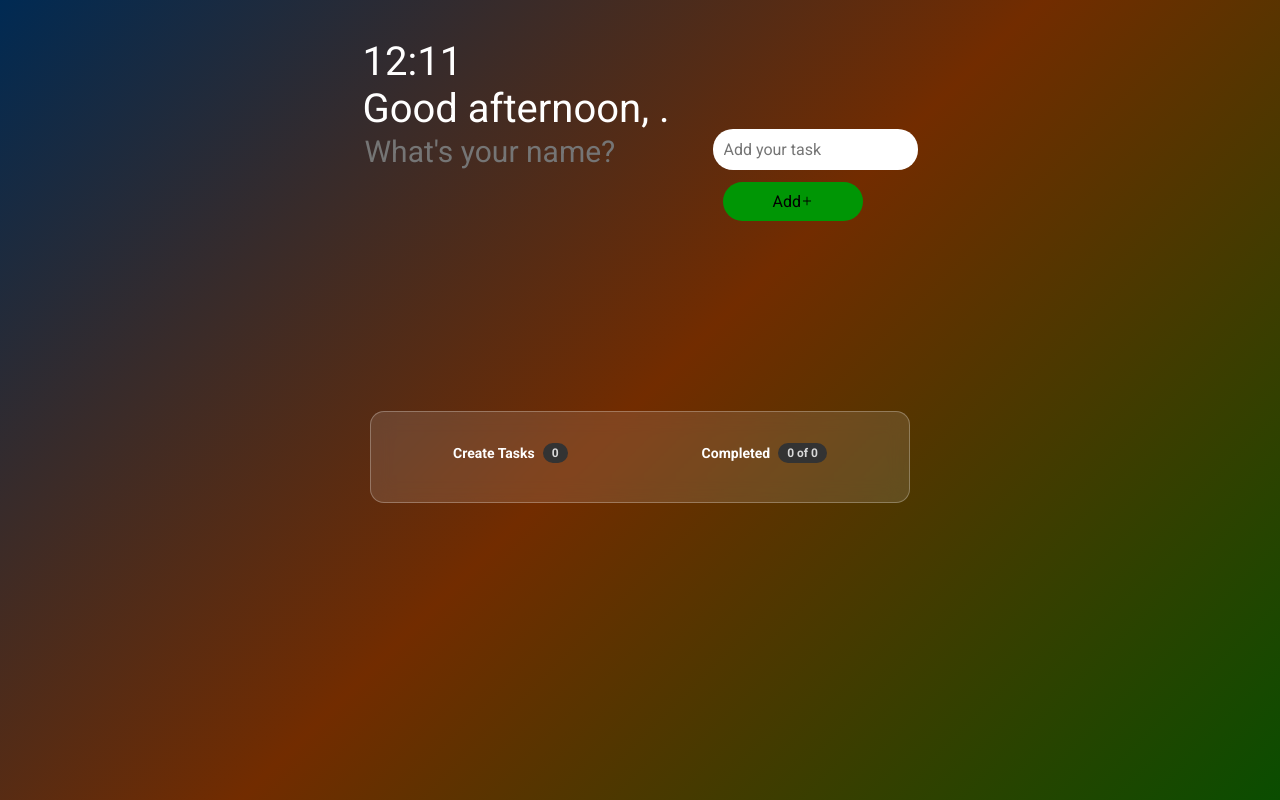
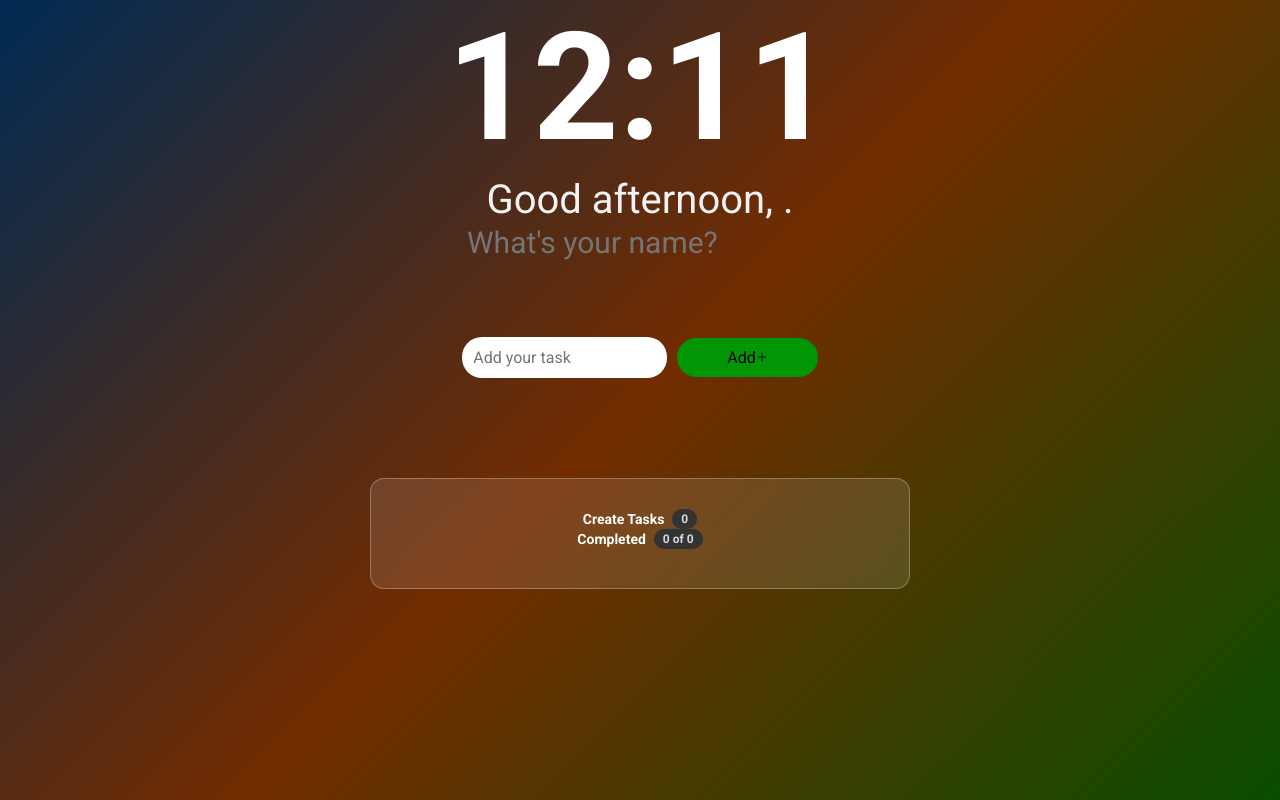
Before and after one commit to blkjacobinsjr/To-Do-List-V2, a React (Vite) app: page / in a window 1280 px wide. Built offline with nearby package versions, Linux system fonts and the light colour scheme.

Commit message:
fixed some css in header

```diff
--- a/src/App.jsx
+++ b/src/App.jsx
@@ -4,22 +4,45 @@ import { useState, useEffect } from "react"
 //import different components created
 
 const LOCAL_STORAGE_KEY = "todo:savedTasks"
+const LOCAL_STORAGE_NAME_KEY = "todo:savedName";
 
 function App() {
   //initialize state for task list and create a new uuid using the crypto library to generate unique ids
   const [tasks, setTasks] = useState([]);
 
-  function loadSavedTasks() {
-    const saved = localStorage.getItem(LOCAL_STORAGE_KEY);
-    console.log(saved);
-    if(saved) {
-      setTasks(JSON.parse(saved));
-    }
+function loadSavedTasks() {
+  const savedTasks = localStorage.getItem(LOCAL_STORAGE_KEY);
+  const savedName = localStorage.getItem(LOCAL_STORAGE_NAME_KEY);
+  if(savedTasks) {
+    setTasks(JSON.parse(savedTasks));
   }
+  if(savedName) {
+    setName(savedName);
+  }
+}
+
+function handleNameBlur(event) {
+  saveName(event.target.value);
+}
+
+function handleNameKeyDown(event) {
+  if (event.key === 'Enter') {
+    saveName(event.target.value);
+  }
+}
+
+
+
 
   useEffect(() => {
-  loadSavedTasks
+  loadSavedTasks()
 }, [])
+
+const [name, setName] = useState("");
+function saveName(newName) {
+  setName(newName);
+  localStorage.setItem(LOCAL_STORAGE_NAME_KEY, newName);
+}
 
   function setTasksAndSave(newTasks) {
     setTasks(newTasks);
@@ -37,8 +60,6 @@ function App() {
     ]);
   }
 
-
-
   function deleteTaskById(taskId) {
     const newTasks = tasks.filter(task => task.id !== taskId);
     setTasksAndSave(newTasks);
@@ -54,11 +75,12 @@ function App() {
     }
     return task;
   });
-  setTasks(newTasks);
+  setTasksAndSave(newTasks);
 }
   return (
     <>
-    <Header onAddTask={addTask} />
+
+    <Header onAddTask={addTask} onSaveName={saveName} />
     <Tasks
     tasks={tasks}
     onDelete={deleteTaskById}
--- a/src/components/Header/header.module.css
+++ b/src/components/Header/header.module.css
@@ -1,15 +1,8 @@
 Header {
     display: flex;
+    flex-direction: column; /* Add this line to stack elements vertically */
     align-items: center;
-    color: #ffffff;
+    justify-content: center; /* Add this line to center elements vertically */
     font-size: 40px;
     flex-wrap: wrap;
-    justify-content:center;
-    margin-bottom: 24px;
-    padding-top: 3%;
 }
-
-time {
-    color: #ffffff;
-    font-size: 150px;
-}
--- a/src/components/Header/index.jsx
+++ b/src/components/Header/index.jsx
@@ -3,17 +3,14 @@
 // useEffect: React hook for performing side effects in functional components.
 import React, { useState, useEffect } from 'react';
 
-// Importing an SVG logo from the assets directory.
-
-
-// import react fonts
+// Import react fonts
 import { AiOutlinePlus } from 'react-icons/ai';
 
 // Importing CSS module styles.
 import styles from './header.module.css';
 
 // Defining a functional component named GreetingComponent.
-const GreetingComponent = () => {
+const GreetingComponent = ({ onSaveName }) => {
   // Initializing state variables with initial value as empty strings.
   const [greeting, setGreeting] = useState('');
   const [time, setTime] = useState('');
@@ -44,42 +41,44 @@ const GreetingComponent = () => {
   }
 
   // useEffect to call getTimeGreeting function every minute and upon component mount.
-  // It also clears the interval upon component unmount.
   useEffect(() => {
     getTimeGreeting(name);
     const intervalId = setInterval(() => getTimeGreeting(name), 60000);
 
     return () => clearInterval(intervalId); // Cleanup function to clear interval.
-  }, [name]); // Dependency array. Effect runs when 'name' changes.
+  }, [name]); // Effect runs when 'name' changes.
 
   // Render greeting, time, and name input field.
   return (
-    <div>
-      <div id="#time">{time}</div>
+    <>
+      <div id="time">{time}</div>
       <div id="greeting">{greeting}</div>
       <input
         type="text"
         id="name-input"
         placeholder="What's your name?"
         value={name}
-        onChange={(event) => setName(event.target.value)} // Update 'name' state when input changes.
+        onChange={(event) => {
+          setName(event.target.value);
+          onSaveName(event.target.value);
+        }}
         onKeyDown={(event) => {
-          // If Enter key is pressed, call getTimeGreeting with input value.
           if (event.key === 'Enter') {
             getTimeGreeting(event.target.value);
+            onSaveName(event.target.value);
           }
         }}
         onBlur={(event) => {
-          // When input field loses focus, call getTimeGreeting with input value.
           getTimeGreeting(event.target.value);
+          onSaveName(event.target.value);
         }}
       />
-    </div>
+    </>
   );
-}
+};
 
 // Defining a functional component named Header.
-export function Header({ onAddTask }) {
+export function Header({ onAddTask, onSaveName }) {
   const [title, setTitle] = useState('');
 
   const handleSubmit = (event) => {
@@ -88,12 +87,10 @@ export function Header({ onAddTask }) {
     setTitle('');
   }
 
-
   // Render header with logo and GreetingComponent.
   return (
     <header className={styles.header}>
-      <GreetingComponent />
-
+      <GreetingComponent onSaveName={onSaveName} />
       <form onSubmit={handleSubmit} className={styles.newTaskForm}>
         <input
           type="text"
@@ -108,5 +105,5 @@ export function Header({ onAddTask }) {
         </button>
       </form>
     </header>
-  )
+  );
 }
--- a/src/styles/global.css
+++ b/src/styles/global.css
@@ -44,7 +44,7 @@
     border-color: transparent;
     color: #ffffff;
     outline: none;
-  padding-bottom: 40%;
+    padding-bottom: 5%;
   }
 
 
@@ -58,9 +58,6 @@
     transition: all 0.3s ease;
     border: 1px solid rgba(255, 255, 255, 0.677);
     border-radius: 20px;
-    display: flex;
-    align-items: center;
-    justify-content: center;
   }
 
   #input-box:hover,
@@ -69,3 +66,9 @@
     border-radius: 20px;
     padding: 10px 50px;
   }
+
+  #time {
+    color: rgb(255, 255, 255);
+    font-size: 150px;
+    font-weight: bolder;
+}
```
